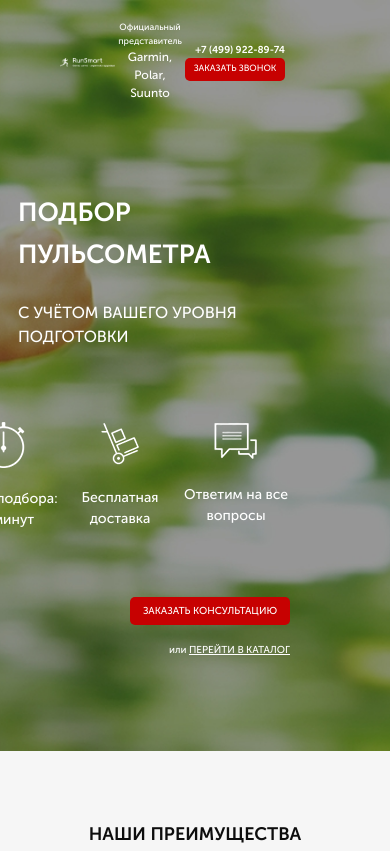
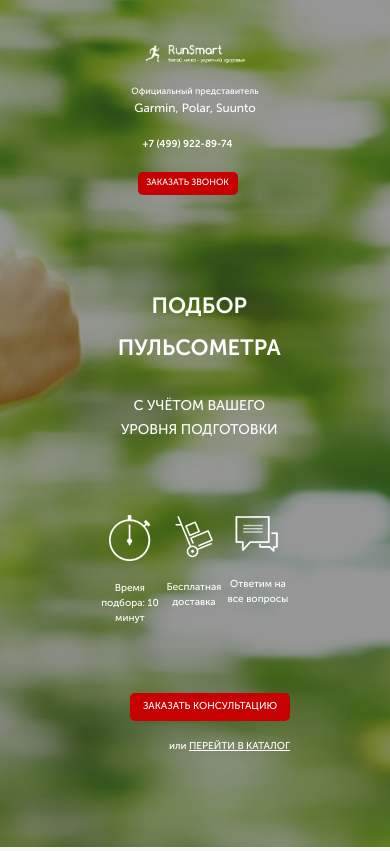
Before and after one commit to 0Vasiliy/puls, a website: page src/index.html in a window 390 px wide. Shown: the top 851 px of the page. Drawn offline with nearby package versions, Linux system fonts and the light colour scheme; files that its build step writes are made by us from their sources.

Commit message:
header media 390px

```diff
--- a/src/sass/blocks/_media.scss
+++ b/src/sass/blocks/_media.scss
@@ -344,3 +344,48 @@
         font-size: 18px;
     }
 }
+@media(max-width:390px){
+    .header{
+        display: flex;
+        flex-direction: column;
+        align-items: center;
+        &__logo {
+           margin-top: 20px;
+        }
+        &__official {
+            margin-top: 20px;
+        }
+        &__phone {
+            margin-top: 20px;
+        }
+        &__contacts {
+            margin-left: 30px;
+            align-items: center;
+        }
+    }
+    .button_header{
+        margin-top: 20px;
+    }
+    .promo__icons{
+        width: 90%;
+    }
+    .promo__icon{
+        width: 50%;
+        font-size: 10px;
+    }
+    .promo__header{
+        display: flex;
+        text-align: center;
+        margin-left: 15%;
+        font-size: 22px;
+    }
+    .promo__subheader{
+        display: flex;
+        text-align: center;
+        margin-left: 15%;
+        font-size: 14px;
+    }
+    .promo__wrapper{
+        margin-left: 15%;
+    }
+}
```
Also changed, not shown: dist/css/style.min.css.
